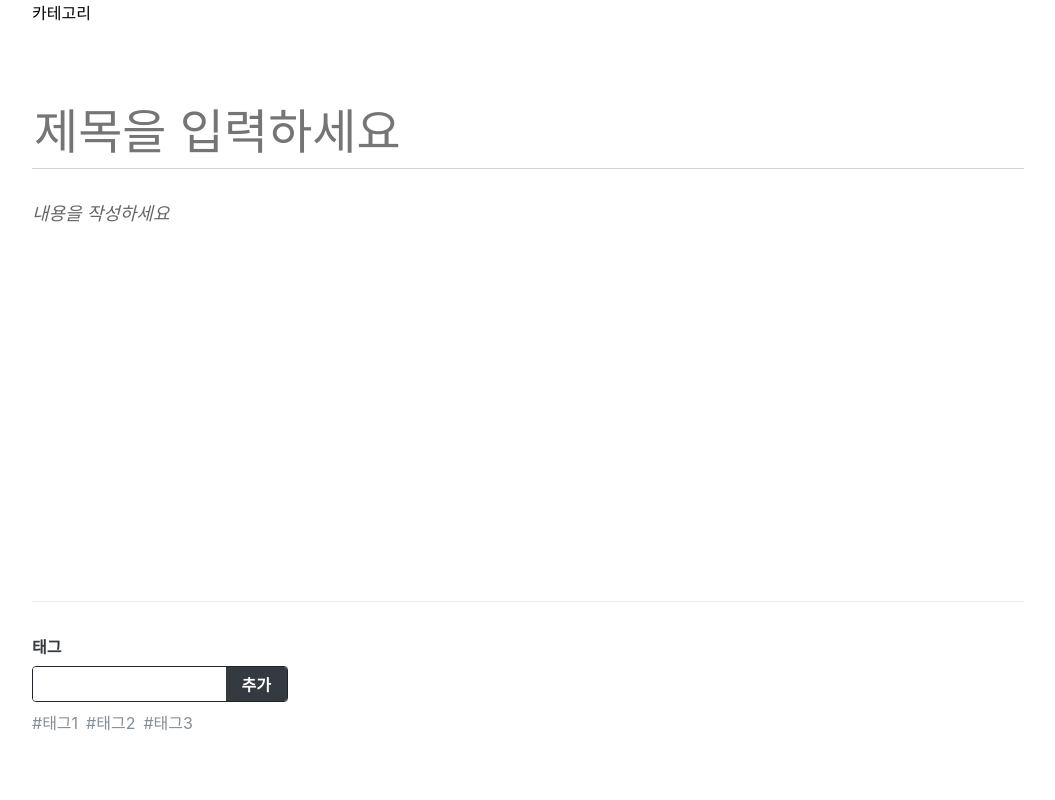
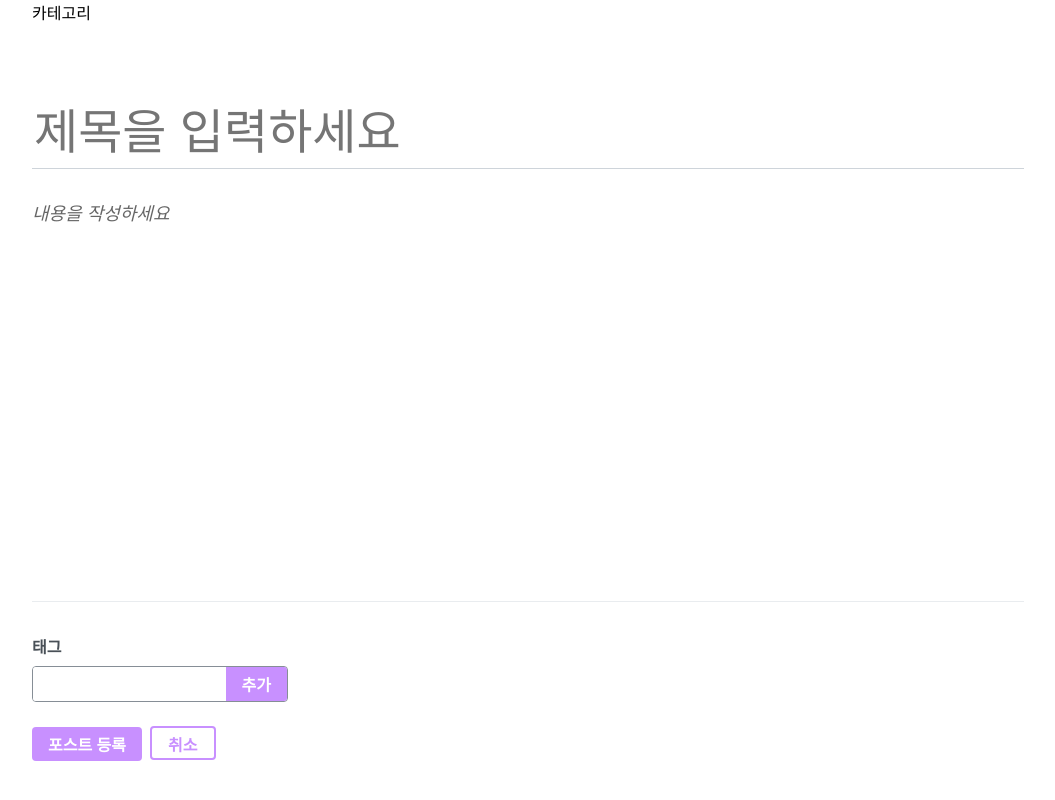
Before and after one commit to cdcoc0/blog_js, a React (Create React App) app in the folder blog-client/: page /write in a window 1280 px wide. Shown: the top 800 px of the page, without its empty margins (112-1167 px from the left). Built offline with nearby package versions, Linux system fonts and the light colour scheme.

Commit message:
add button in write page

```diff
--- a/blog-client/src/components/common/Button.js
+++ b/blog-client/src/components/common/Button.js
@@ -33,8 +33,9 @@ const buttonStyle = css`
         css`
             background: ${palette.violet[3]};
             &:hover {
-                background: ${palette.yellow[2]};
-                color: #130f40;
+                //background: ${palette.yellow[2]};
+                background: #130f40;
+                //background: #141433;
             }
             transition: 0.1s ease-in;
         `
@@ -45,7 +46,6 @@ const buttonStyle = css`
         css`
             background: none;
             border: 2px solid ${palette.violet[3]};
-            border-radius: 15px;
             color: ${palette.violet[3]};
             &:hover {
                 background: none;
@@ -53,6 +53,12 @@ const buttonStyle = css`
                 color: ${palette.violet[2]};
             }
             transition: 0.1s ease-in;
+        `
+    }
+    ${props =>
+        props.radius &&
+        css`
+            border-radius: 16px;
         `
     }
 `;
--- a/blog-client/src/components/common/Header.js
+++ b/blog-client/src/components/common/Header.js
@@ -58,11 +58,11 @@ const Header = ({user, onLogout}) => {
                         <div className="right">
                             <RiMapPinUserFill />
                             <UserInfo>{user.username}</UserInfo>
-                            <Button frame onClick={onLogout}>Log out</Button>
+                            <Button frame radius onClick={onLogout}>Log out</Button>
                         </div>
                     ) : (
                         <div className="right">
-                            <Button to="/login" frame>Sign in</Button>
+                            <Button to="/login" frame radius>Sign in</Button>
                         </div>
                     )}
                 </Wrapper>
--- a/blog-client/src/components/write/TagBox.js
+++ b/blog-client/src/components/write/TagBox.js
@@ -1,4 +1,4 @@
-import React from "react";
+import React, { useCallback, useState } from "react";
 import styled from "styled-components";
 import palette from "../../lib/styles/palette";
 
@@ -8,7 +8,7 @@ const TagBoxBlock = styled.div`
     padding-top: 2rem;
 
     h4 {
-        color: ${palette.gray[8]};
+        color: ${palette.gray[7]};
         margin-top: 0;
         margin-bottom: 0.5rem;
     }
@@ -19,7 +19,7 @@ const TagForm = styled.form`
     overflow: hidden;
     display: flex;
     width: 256px;
-    border: 1px solid ${palette.gray[9]}; //초기화
+    border: 1px solid ${palette.gray[6]}; //초기화
 
     input,
     button {
@@ -38,11 +38,13 @@ const TagForm = styled.form`
         padding-right: 1rem;
         padding-left: 1rem;
         border: none;
-        background: ${palette.gray[8]};
+        background: ${palette.violet[3]};
         color: white;
         font-weight: bold;
         &:hover {
-            background: ${palette.gray[6]};
+            background: ${palette.violet[4]};
+            /* background: ${palette.yellow[2]};
+            color: #130f40; */
         }
     }
 `;
@@ -50,7 +52,7 @@ const TagForm = styled.form`
 const Tag = styled.div`
     margin-right: 0.5rem;
     color: ${palette.gray[6]};
-    cursor: pointer;
+    //cursor: pointer;
     &:hover {
         opacity: 0.5;
     }
@@ -61,25 +63,60 @@ const TagListBlock = styled.div`
     margin-top: 0.5rem;
 `;
 
-const TagItem = React.memo(({tag}) => <Tag>#{tag}</Tag>)
+const TagItem = React.memo(({tag, onRemove}) => <Tag onClick={() => onRemove(tag)}>#{tag}</Tag>)
 
-const TagList = React.memo(({tags}) => (
+const TagList = React.memo(({tags, onRemove}) => (
     <TagListBlock>
         {tags.map(tag => (
-            <TagItem key={tag} tag={tag} />
+            <TagItem key={tag} tag={tag} onRemove={onRemove} />
         ))}
     </TagListBlock>
 ))
 
 const TagBox = () => {
+    const [input, setInput] = useState('');
+    const [localTags, setLocalTags] = useState([]);
+
+    const insertTag = useCallback(
+        tag => {
+            if(!tag) return;
+            if(localTags.includes(tag)) return;
+            setLocalTags([...localTags, tag]);
+        },
+        [localTags]
+    );
+
+    const onRemove = useCallback(
+        tag => {
+            setLocalTags(localTags.filter(t => t !== tag));
+        },
+        [localTags]
+    );
+
+    const onChange = useCallback(
+        e => {
+            setInput(e.target.value);
+        },
+        []
+    );
+
+    const onSubmit = useCallback(
+        e => {
+            e.preventDefault();
+            insertTag(input.trim());
+            setInput('');
+        },
+        [input, insertTag]
+    )
+
     return (
         <TagBoxBlock>
             <h4>태그</h4>
-            <TagForm>
-                <input />
+            <TagForm onSubmit={onSubmit}>
+                <input value={input} onChange={onChange} />
                 <button>추가</button>
             </TagForm>
-            <TagList tags={['태그1', '태그2', '태그3']} />
+            <TagList tags={localTags} onRemove={onRemove} />
         </TagBoxBlock>
     );
 }
--- /dev/null
+++ b/blog-client/src/components/write/WriteActionButtons.js
@@ -0,0 +1,30 @@
+import React from "react";
+import styled from "styled-components";
+import Button from "../common/Button";
+
+const WriteActionButtonsBlock = styled.div`
+    margin-top: 1rem;
+    //margin-bottom: 3rem;
+    padding-bottom: 3rem;
+    button + button {
+        margin-left: 0.5rem;
+    }
+`;
+
+const StyledButton = styled(Button)`
+    height: 2.125rem;
+    & + & {
+        margin-left: 0.5rem;
+    }
+`;
+
+const WriteActionButtons = () => {
+    return (
+        <WriteActionButtonsBlock>
+            <StyledButton violet>포스트 등록</StyledButton>
+            <StyledButton frame>취소</StyledButton>
+        </WriteActionButtonsBlock>
+    );
+}
+
+export default WriteActionButtons;
--- a/blog-client/src/pages/WritePage.js
+++ b/blog-client/src/pages/WritePage.js
@@ -2,6 +2,7 @@ import React from 'react';
 import Responsive from '../components/common/Responsive';
 import Editor from '../components/write/Editor';
 import TagBox from '../components/write/TagBox';
+import WriteActionButtons from '../components/write/WriteActionButtons';
 
 const WritePage = () => {
     return (
@@ -10,6 +11,7 @@ const WritePage = () => {
             <Editor />
             <Responsive>
                 <TagBox />
+                <WriteActionButtons />
             </Responsive>
         </>
     );
```
